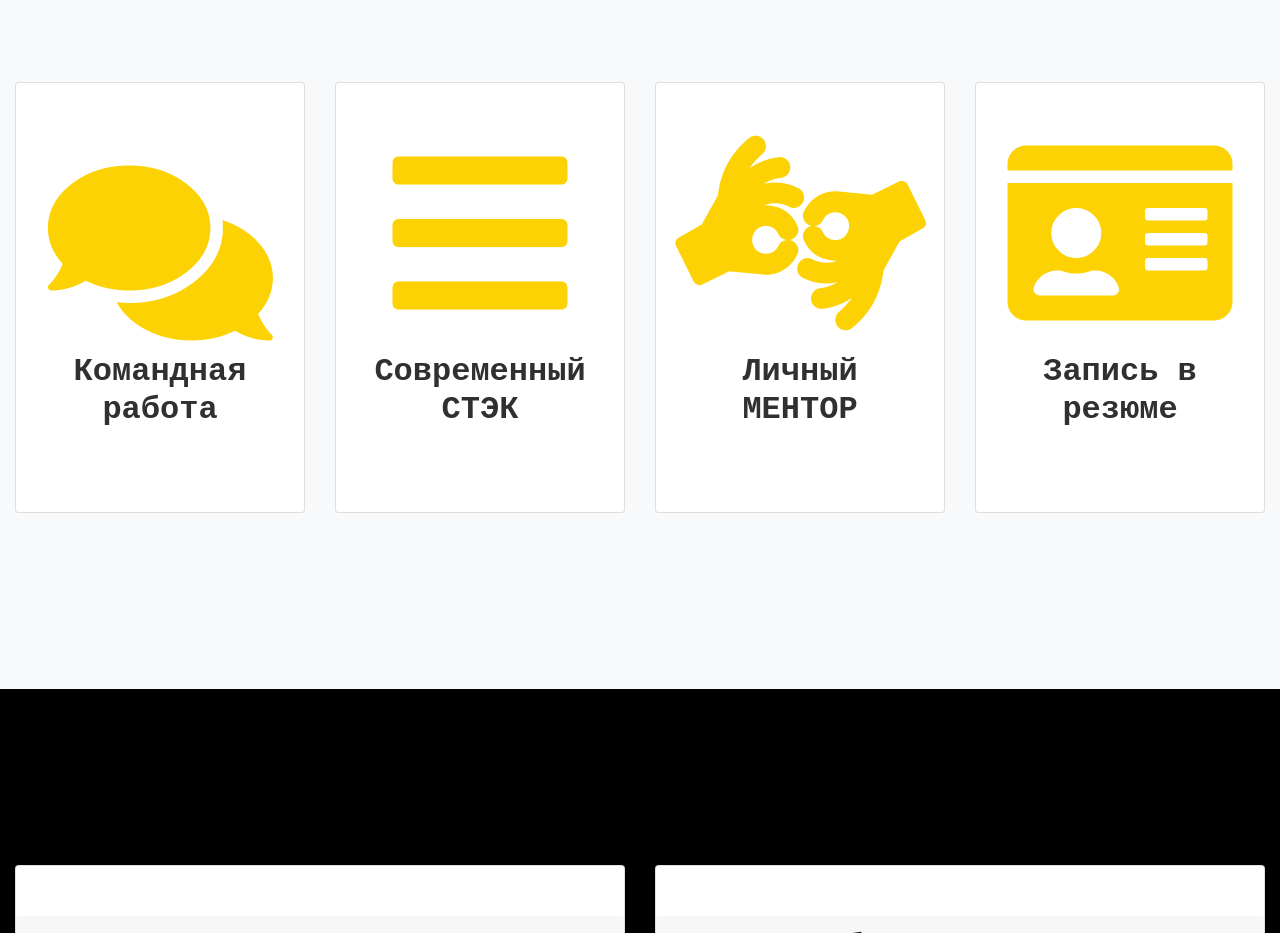
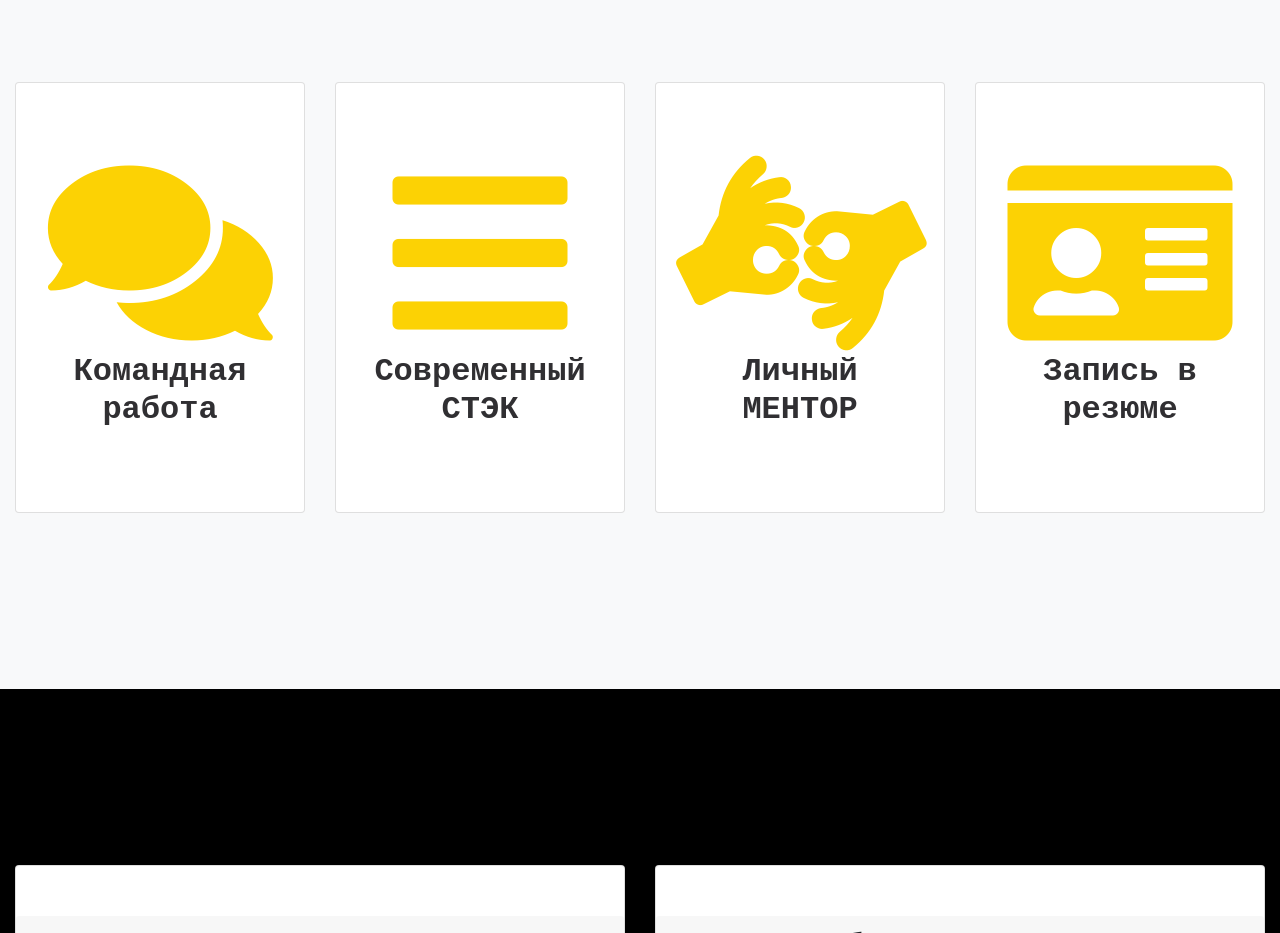
Before and after one commit to strjahilev/recruting-announcement, a plain HTML site: page index.html in a window 1280 px wide. Shown: the part 2120-3053 px from the top of the page. Drawn offline with nearby package versions, Linux system fonts and the light colour scheme.

Commit message:
new version1

```diff
--- a/CSS/main.css
+++ b/CSS/main.css
@@ -15,7 +15,7 @@
 }
 .navbar{
     background: #fcd204;
-    font-family: "Courier New";
+
     font-family: "Courier New";
     font-weight: bold;
 }
--- a/index.html
+++ b/index.html
@@ -22,7 +22,6 @@
     <div class="container-fluid">
         <div class="col-sm-5 col-md-5">
             <a class="navbar-brand " href="#header"><img src="img/icons8-ноутбук-filled-90.png" alt="image-brand" class="" > </a>
-
         </div>
         <button class="navbar-toggler col-sm-6 " type="button" data-toggle="collapse" data-target="#navbarSupportedContent" aria-controls="navbarSupportedContent" aria-expanded="false" aria-label="Toggle navigation">
             <span class="navbar-toggler-icon text-center">Меню</span>
@@ -41,7 +40,6 @@
                 </li>
             </ul>
         </div>
-
     </div>
 </nav>
 <!--header-->
@@ -58,7 +56,6 @@
                    Получение профессионального опыта в американской IT-компании
                     с последующим трудоустройством. Освоение современного стэка технологий на реальном проэкте совместно с профессиональными программистами</h4>
                     <p class="col-12">* для обладателя Green Card, H2B</p>
-
             </div>
             <div class="col-sm-12 col-md-6 col-lg-6 d-flex justify-content-center">
                 <img src="img/header.png" alt="image">
@@ -74,7 +71,6 @@
             <div class="t-1 col-lg-10 col-md-11 col-sm-12 text-justify">
             Для трудоустройства требуется опыт. Для опыта требуется трудоустройство. Для трудоустроства в США и Канаде требуется американски опыт.
                 Решением проблемы является участие в разработке в реальной компании, с настоящими программистами, над комерческими проэктами.
-
             </div>
             <div class="w-100"></div>
             <div class="t-2 row justify-content-center">
@@ -100,9 +96,7 @@
                 </div>
             </div>
         </div>
-
     </div>
-
 </div>
 
 
@@ -110,37 +104,34 @@
 <div class="blog  bg-light " id="blog">
     <div class="container-fluid ">
         <div class="row justify-content-between d-flex">
-
                 <div class=" col-xl-3 col-lg-3 col-md-6 col-sm-12 mb-3 d-flex align-items-stretch">
                     <div class="card text-center rounded-top rounded-bottom">
-
-                        <div class="card-body ">                        <i class="fa fa-comments" style="font-size:200px;color:#fcd204"></i>
+                        <div class="card-body ">
+                            <i class="fa fa-comments" style="font-size:200px;color:#fcd204"></i>
                             <h2 class="card-title ">Командная работа</h2>
-
                         </div>
                     </div>
-
                 </div>
                 <div class=" col-xl-3 col-lg-3 col-md-6 col-sm-12 mb-3 d-flex align-items-stretch">
                     <div class="card text-center rounded-top rounded-bottom">
+                        <div class="card-body ">
                             <i class="fa fa-bars" style="font-size:200px;color:#fcd204"></i>
-                        <div class="card-body ">
                             <h2 class="card-title ">Современный СТЭК</h2>
                         </div>
                     </div>
                 </div>
                 <div class=" col-xl-3 col-lg-3 col-md-6 col-sm-12 mb-3 d-flex align-item-stretch">
                     <div class="card text-center rounded-top rounded-bottom">
+                        <div class="card-body ">
                             <i class="fa fa-american-sign-language-interpreting " style="font-size:200px;color:#fcd204"></i>
-                        <div class="card-body ">
                             <h2 class="card-title ">Личный МЕНТОР</h2>
                         </div>
                     </div>
                 </div>
                 <div class=" col-xl-3 col-lg-3 col-md-6 col-sm-12 mb-3 d-flex align-items-stretch">
                     <div class="card text-center rounded-top rounded-bottom">
+                        <div class="card-body ">
                             <i class="fa fa-id-card" style="font-size:200px;color:#fcd204"></i>
-                        <div class="card-body ">
                             <h2 class="card-title ">Запись в резюме</h2>
                         </div>
                     </div>
@@ -166,10 +157,8 @@
                         <li class="list-group-item">- никому не нужен человек без опыта, даже, если есть знание
                         нужно его поддерживать.</li>
                     </ul>
-
                 </div>
             </div>
-
             <div class="col-lg-6 col-md-12 col-sm-12 align-items-stretch pb-5">
                 <div class="card h-100">
                     <div class="card-header">
@@ -182,7 +171,6 @@
                         <li class="list-group-item"> - команда;</li>
                         <li class="list-group-item"> - решение реальных проблем на реальном проэкте.</br></br></li>
                     </ul>
-
                 </div>
             </div>
         </div>
@@ -252,12 +240,11 @@
 </section>
 <!--job-search-->
     <div class="job ">
-
         <div class="job-cover " style=" background: rgba(254, 254, 254, 0.7);">
-
             <div class="container d-flex justify-content-center ">
                 <div class="row d-flex justify-content-center align-content-center">
-                <div class="job-search col-lg-12 col-md-12 col-sm-12 col-12 text-center"><p>Составляем резюме
+                    <div class="job-search col-lg-12 col-md-12 col-sm-12 col-12 text-center">
+                        <p>Составляем резюме
                     Помогаем выпускникам составить привлекательное резюме.
 
                     Создаем профиль Linkedin
@@ -267,8 +254,8 @@
                     Готовим рекомендательные письма и непосредственно рекомендуем компаниям-партнёрам.
 
                     Готовим к собеседованию
-                    Оказываем всестороннюю инфоподдержку и проводим тренинги по трудоустройству для подготовки к собеседованию.</p>
-
+                    Оказываем всестороннюю инфоподдержку и проводим тренинги по трудоустройству для подготовки к собеседованию.
+                        </p>
                     </div>
                 </div>
             </div>
@@ -285,32 +272,25 @@
                 </div>
             </div>
         </div>
+    </div>
 <!--footer-->
 <footer class="contact bg-light" id="contact">
-
     <div class="container-fluid d-flex justify-content-center">
         <div class="row d-flex justify-content-center align-content-center">
-
-                <h2 class="col-8">Заполните следующую форму, и мы обязательно свяжемся с Вами</h2>
+            <h2 class="col-8">Заполните следующую форму, и мы обязательно свяжемся с Вами
+            </h2>
             <div class="w-100"></div>
             <form class="col-8">
                 <div class="form-row">
-
                     <div class="col-lg-8 col-md-8 col-sm-12 right">
-
                         <input type="text" class="form-control form-control-lg" placeholder="Ваш телефон" name="phone">
                             </br>
                         <input type="submit" class="btn btn-secondary btn-block" value="Отправить" name="send">
                     </div>
                 </div>
             </form>
-
         </div>
-
     </div>
-
-
-
 </footer>
 </body>
 </html>
```
Lines whose indentation alone changed are shown as unchanged.
